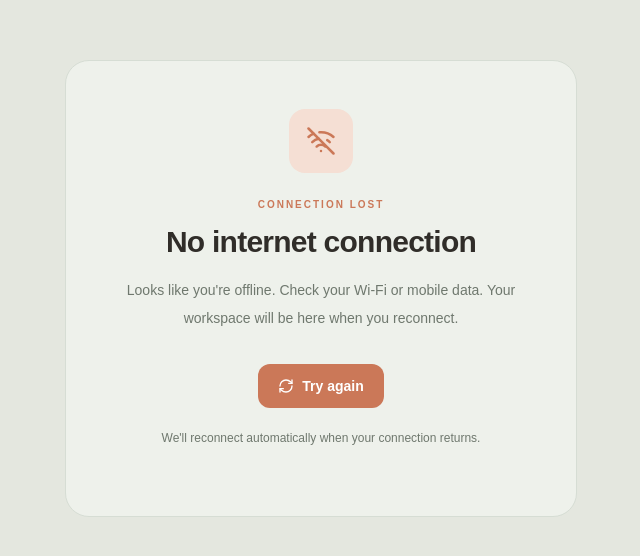
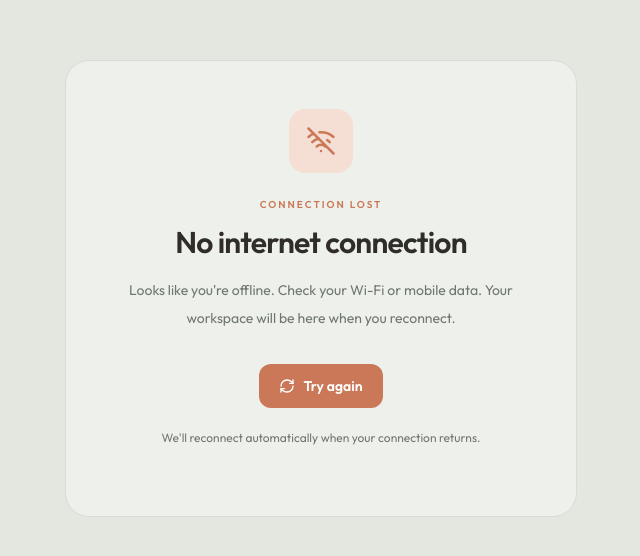
Before and after one commit to AbhinandanDaksh/clientpilot, a Next.js app in the folder frontend/: page /offline in a window 1280 px wide. Shown: the part 112-668 px from the top of the page, without its empty margins (319-959 px from the left). Built offline with nearby package versions, Linux system fonts and the light colour scheme.

Commit message:
font update

```diff
--- a/frontend/app/globals.css
+++ b/frontend/app/globals.css
@@ -44,12 +44,12 @@
   --color-dash-shadow: var(--dash-shadow);
   --color-dash-orbit: var(--dash-orbit);
   --color-dash-overlay: var(--dash-overlay);
-  --font-sans: var(--font-geist-sans);
+  --font-sans: var(--font-outfit);
   --font-mono: var(--font-geist-mono);
 }
 
 body {
   background: var(--background);
   color: var(--foreground);
-  font-family: Arial, Helvetica, sans-serif;
+  font-family: var(--font-outfit), sans-serif;
 }
--- a/frontend/app/layout.tsx
+++ b/frontend/app/layout.tsx
@@ -1,9 +1,10 @@
 import type { Metadata } from "next";
-import { Geist, Geist_Mono } from "next/font/google";
+import { Outfit, Geist_Mono } from "next/font/google";
 import "./globals.css";
 import NetworkStatus from "@/components/layout/network-status";
-const geistSans = Geist({
-  variable: "--font-geist-sans",
+const outfit = Outfit({
+  variable: "--font-outfit",
+  display: "swap",
   subsets: ["latin"],
 });
 const geistMono = Geist_Mono({
@@ -18,7 +19,7 @@ export default function RootLayout({ children }: LayoutProps<"/">) {
   return (
     <html
       lang="en"
-      className={`${geistSans.variable} ${geistMono.variable} h-full antialiased`}
+      className={`${outfit.variable} ${geistMono.variable} h-full antialiased`}
     >
       <body className="min-h-full flex flex-col"><NetworkStatus>{children}</NetworkStatus></body>
     </html>
```
